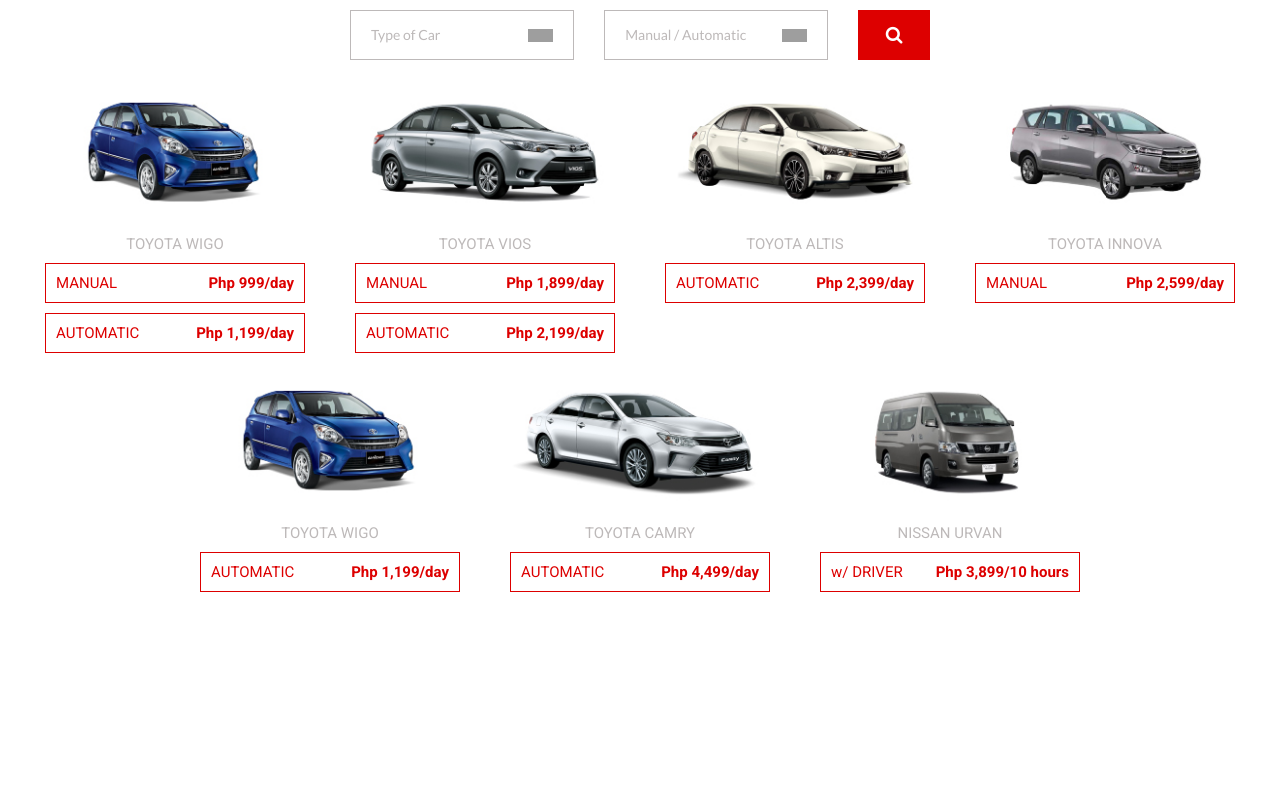
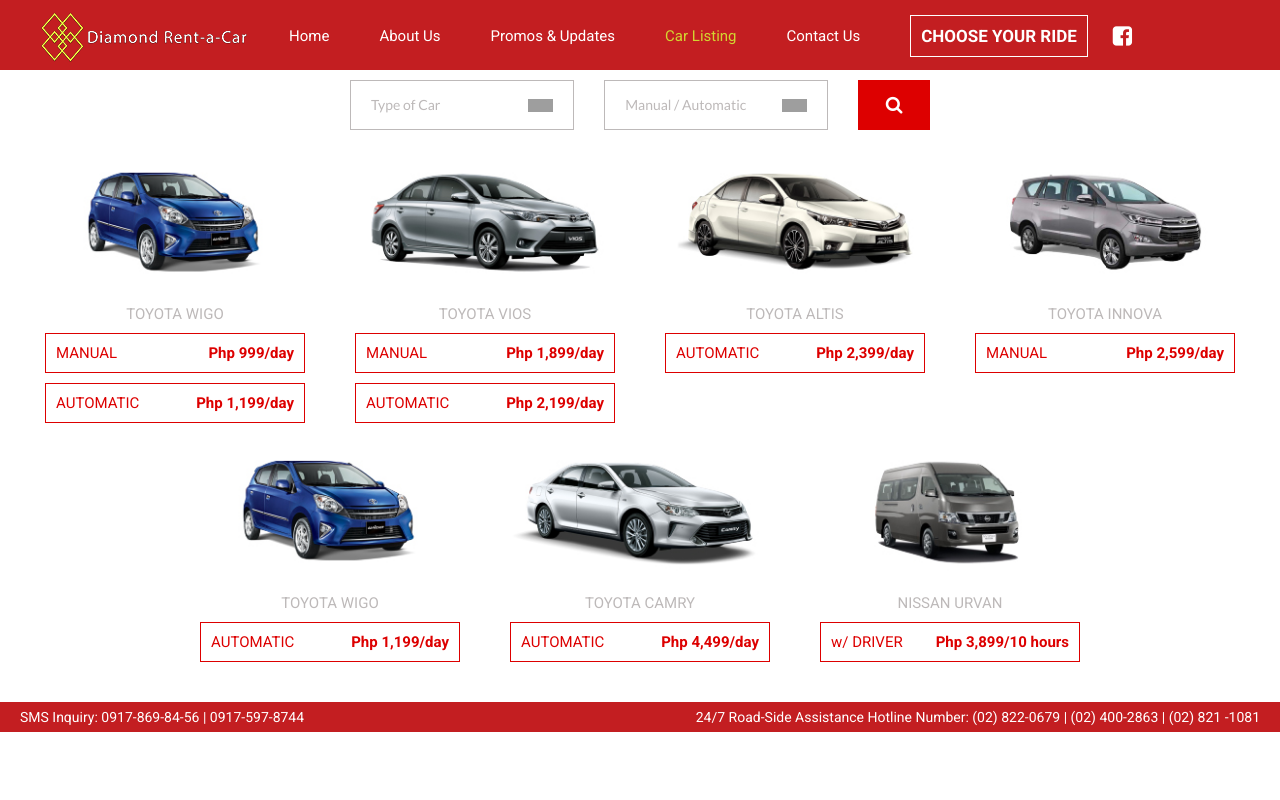
Before and after one commit to jorense/drac, a PHP site: page /carlisting.php in a window 1280 px wide. Run offline with PHP 8.4, Linux system fonts and the light colour scheme; some libraries are stand-ins or nearby versions; grey boxes are pictures that could not be loaded.

Commit message:
updated the navigation and carlisting pages

```diff
--- a/carlisting.php
+++ b/carlisting.php
@@ -24,13 +24,97 @@
 		<script src="https://cdnjs.cloudflare.com/ajax/libs/bootstrap-datepicker/1.6.4/js/bootstrap-datepicker.js"></script>
 
 		<link rel="stylesheet" href="form.css">
+		<link rel="stylesheet" href="css/main.css">
 	</head>
 	<body>
-		<div id="form-container">
-			<?php
-				echo "$car_listing";
-			?>
+	<div class="mother-wrapper">
+		<div class="full-wrapper">
+			<!-- Static navbar -->
+			<div class="navbar  navbar-default">
+					<div class="container-fluid-nav">
+							<div class="row">
+											<div class="navbar-header">
+													<button type="button" class="navbar-toggle" data-toggle="offcanvas" data-target=".navbar-offcanvas" data-canvas="body">
+															<span class="icon-bar"></span>
+															<span class="icon-bar"></span>
+															<span class="icon-bar"></span>
+													</button>
+													<a class="navbar-brand" href="index.php"><img src="images/diamond-rent-a-car-logo.png" class="img-responsive center-block"></a>
+											</div>
+											<div class="navbar-offcanvas navmenu-fixed-left offcanvas  navbar-left">
+													<div class="navbar-header">
+															<button type="button" class="navbar-toggle nav-bar-mobile" data-toggle="offcanvas" data-target=".navbar-offcanvas" data-canvas="body">
+																	<i class="fa fa-times" aria-hidden="true"></i>
+															</button>
+													</div>
+													<ul class="nav navbar-nav">
+															<li>
+																	<a href="index.php">
+																			Home
+																	</a>
+															</li>
+															<li>
+																	<a href="about-us.html">
+																			About Us
+																	</a>
+															</li>
+															<li>
+																	<a href="promos-updates.html">
+																			Promos &amp; Updates
+																	</a>
+															</li>
+															<li>
+																	<a href="carlisting.php"  class="selected">
+																			Car Listing
+																	</a>
+															</li>
+															<li>
+																	<a href="contact-us.html">
+																			Contact Us
+																	</a>
+															</li>
+													<li class="hidden-md hidden-sm hidden-xs">
+															<a href="#" class="book-now-link"> <p class="book-now">CHOOSE YOUR RIDE</p></a></li>
+													<li>
+													<li class="hidden-md hidden-sm hidden-xs">
+															 <a href="https://www.facebook.com/DiamondRentaCar/" target="_blank" class="white-item" style="    padding-left: 0px; padding-top: 21px;"><i class="fa fa-facebook-square" aria-hidden="true"></i></a></li>
+													</ul>
+
+											</div><!--/.nav-collapse -->
+									<ul class="list-inline right-nav-item hidden-lg">
+											<li>
+													<a href="#" class="book-now-link"> <p class="book-now">CHOOSE YOUR RIDE</p></a></li>
+											<li>
+
+											<li><a href="https://www.facebook.com/DiamondRentaCar/" target="_blank" class="white-item"><i class="fa fa-facebook-square" aria-hidden="true"></i></a></li>
+									</ul>
+					</div>
+				</div>
+			</div> <!-- /nav bar ends here--->
 		</div>
+		<div class="full-wrapper">
+			<div id="form-container">
+				<?php
+					echo "$car_listing";
+				?>
+			</div>
+		</div>
+		<div class="full-wrapper">
+	    <div class="footer">
+	        <div class="container-fluid">
+	            <div class="row">
+	                <div class="col-md-6">
+	                    <p class="footer-item-one"> SMS Inquiry: 0917-869-84-56 | 0917-597-8744</p>
+	                </div>
+	                <div class="col-md-6">
+	                    <p class="footer-item-two"> 24/7 Road-Side Assistance Hotline Number: (02) 822-0679 | (02) 400-2863 | (02) 821 -1081</p>
+	                </div>
+	            </div>
+	        </div>
+	    </div>
+		</div>
+	</div> <!-- mother wrapper ends here-->
+
 		<script src="form.js"></script>
 	</body>
 </html>
```
Also changed, not shown: contact-us.html (+6 -9 lines), index.php (+4 -4 lines), promos-updates.html (+2 -5 lines).
